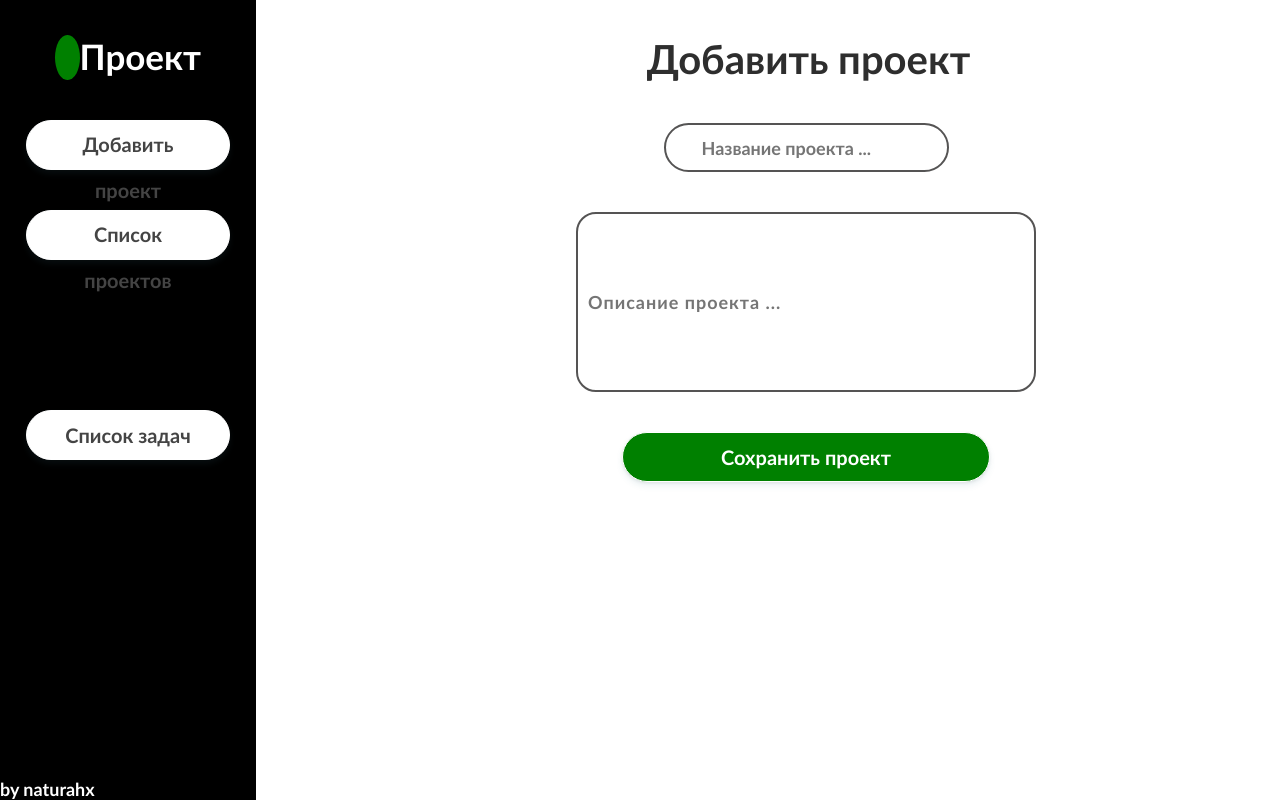
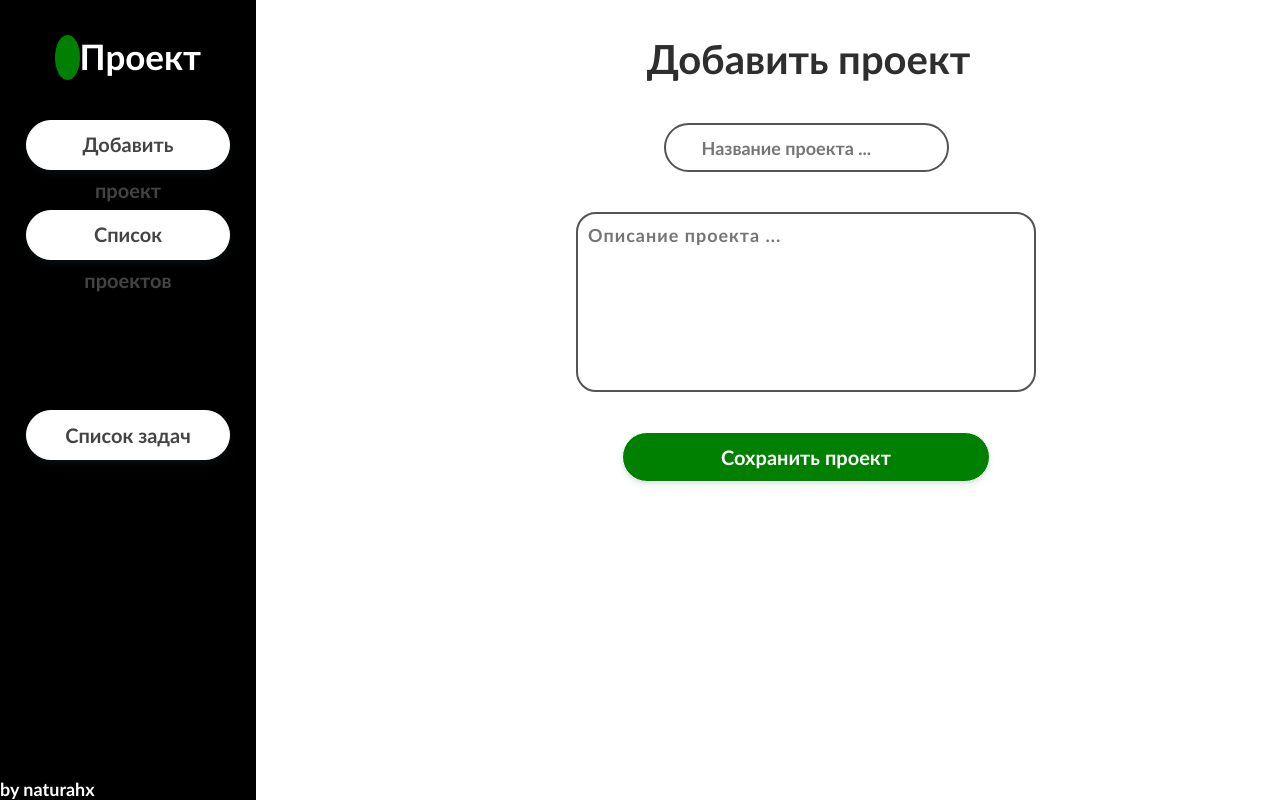
Before and after one commit to naturahx/projects-management-application, a React (Vite) app: page / in a window 1280 px wide. Both pictures are taken after a click on the button "Добавить проект". Built offline with nearby package versions, Linux system fonts and the light colour scheme; the HTML template or start-up script is replaced by a standard one.

Commit message:
textarea text

```diff
--- a/src/App.tsx
+++ b/src/App.tsx
@@ -29,7 +29,7 @@ const App: FC = () => {
     setTitleState(e.target.value);
   };
 
-  const handleDescriptionChange = (e: React.ChangeEvent<HTMLInputElement>) => {
+  const handleDescriptionChange = (e: React.ChangeEvent<HTMLTextAreaElement>) => {
     setDescriptionState(e.target.value);
   };
 
--- a/src/components/OutputPanel/OutputPanel.tsx
+++ b/src/components/OutputPanel/OutputPanel.tsx
@@ -5,7 +5,7 @@ import { ChangeEvent, FC, useState } from "react";
 interface OutputPanelProps {
   onSubmit: () => void;
   onTitleChange: (e: ChangeEvent<HTMLInputElement>) => void;
-  onDescriptionChange: (e: ChangeEvent<HTMLInputElement>) => void;
+  onDescriptionChange: (e: ChangeEvent<HTMLTextAreaElement>) => void;
 }
 
 const OutputPanel: FC<OutputPanelProps> = ({
@@ -22,6 +22,7 @@ const OutputPanel: FC<OutputPanelProps> = ({
     setDescription("");
   };
 
+
   return (
     <div className={style.display}>
       <div className={style.text}>Добавить проект</div>
@@ -34,7 +35,7 @@ const OutputPanel: FC<OutputPanelProps> = ({
         placeholder="Название проекта ..."
         className={style.input}
       />
-      <input
+      <textarea
         placeholder="Описание проекта ..."
         className={style.textarea}
         value={description}
@@ -42,7 +43,7 @@ const OutputPanel: FC<OutputPanelProps> = ({
           setDescription(e.target.value);
           onDescriptionChange(e);
         }}
-      ></input>
+      ></textarea>
       <Button
         onClick={handleSubmit}
         style={{ background: "green", color: "white" }}
--- a/src/components/OutputProjects/OutputProjects.module.css
+++ b/src/components/OutputProjects/OutputProjects.module.css
@@ -23,5 +23,7 @@
   margin: 0 auto;
   font-family: "Gill Sans", "Gill Sans MT", Calibri, "Trebuchet MS", sans-serif;
   padding-left: 5px;
-  max-width: 150px;
+  overflow-wrap: break-word;
+  padding: 20px;
+
 }
--- a/src/components/OutputProjects/OutputProjects.tsx
+++ b/src/components/OutputProjects/OutputProjects.tsx
@@ -14,7 +14,7 @@ const OutputProjects: FC<OutputProjectsProps> = ({ title, description }) => {
     <div className={style.display}>
       <div className={style.text}>{title}</div>
       <div className={style.subtext}>{description}</div>
-      <Button style={{background: 'red', position: 'absolute', bottom: '0', marginLeft: '50px'}}>Удалить</Button>
+      <Button style={{background: 'red', color: 'white', position: 'absolute', bottom: '0', marginLeft: '50px'}}>Удалить</Button>
     </div>
   )
 }
```
